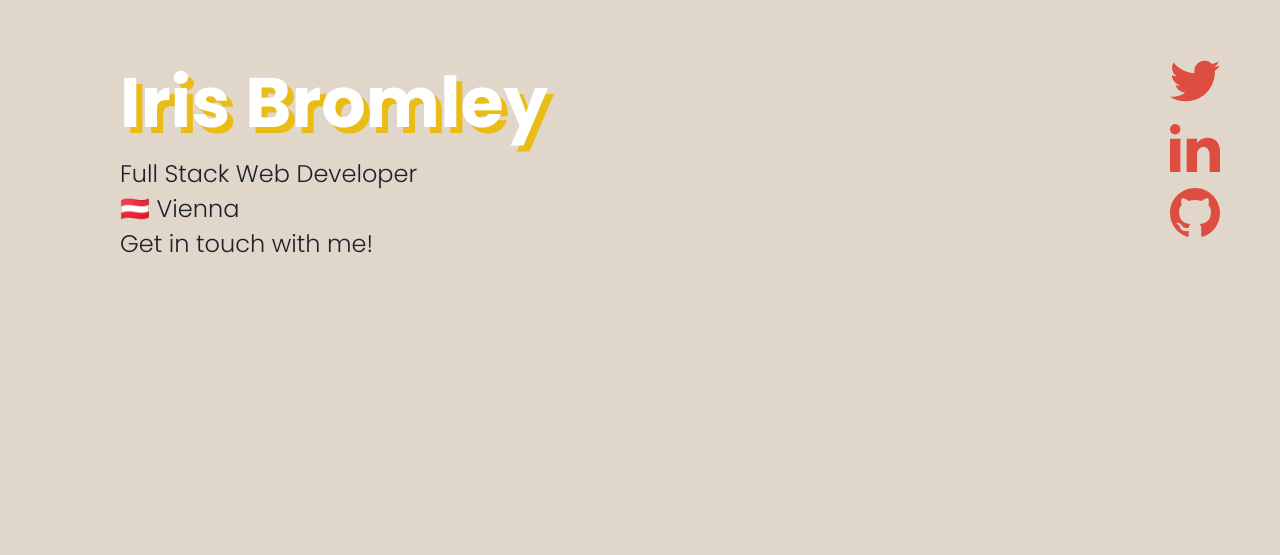
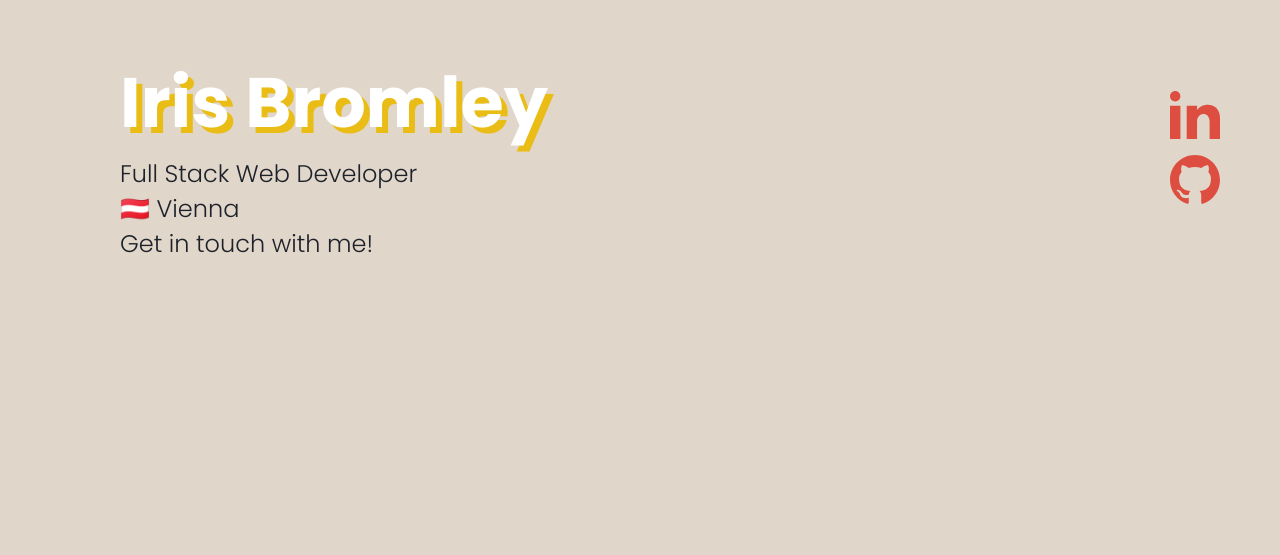
Before and after one commit to irisbromley/My_Portfolio, a plain HTML site: page index.html in a window 1280 px wide. Shown: the part 245-800 px from the top of the page. Drawn offline with Linux system fonts and the light colour scheme.

Commit message:
Remove Twitter

```diff
--- a/index.html
+++ b/index.html
@@ -46,20 +46,6 @@
             <p>Get in touch with me!</p>
           </div>
           <div class="socials">
-            <div>
-              <a href="https://twitter.com/irisbrmly" class="social">
-                <svg
-                  xmlns="http://www.w3.org/2000/svg"
-                  width="50"
-                  height="50"
-                  viewBox="0 0 24 24"
-                >
-                  <path
-                    d="M24 4.557c-.883.392-1.832.656-2.828.775 1.017-.609 1.798-1.574 2.165-2.724-.951.564-2.005.974-3.127 1.195-.897-.957-2.178-1.555-3.594-1.555-3.179 0-5.515 2.966-4.797 6.045-4.091-.205-7.719-2.165-10.148-5.144-1.29 2.213-.669 5.108 1.523 6.574-.806-.026-1.566-.247-2.229-.616-.054 2.281 1.581 4.415 3.949 4.89-.693.188-1.452.232-2.224.084.626 1.956 2.444 3.379 4.6 3.419-2.07 1.623-4.678 2.348-7.29 2.04 2.179 1.397 4.768 2.212 7.548 2.212 9.142 0 14.307-7.721 13.995-14.646.962-.695 1.797-1.562 2.457-2.549z"
-                  />
-                </svg>
-              </a>
-            </div>
             <div>
               <a href="https://www.linkedin.com/in/irisbromley/" class="social">
                 <svg
```
